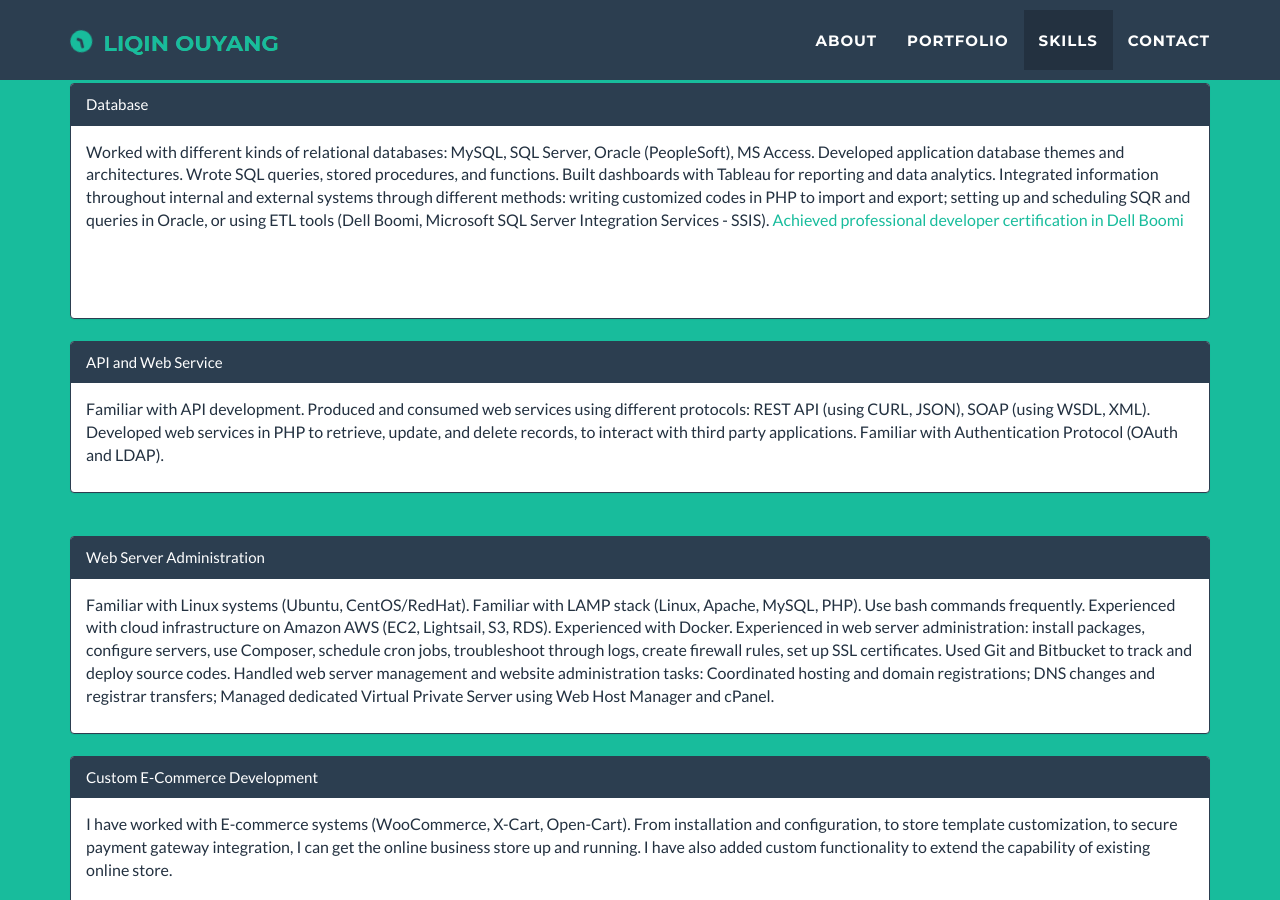
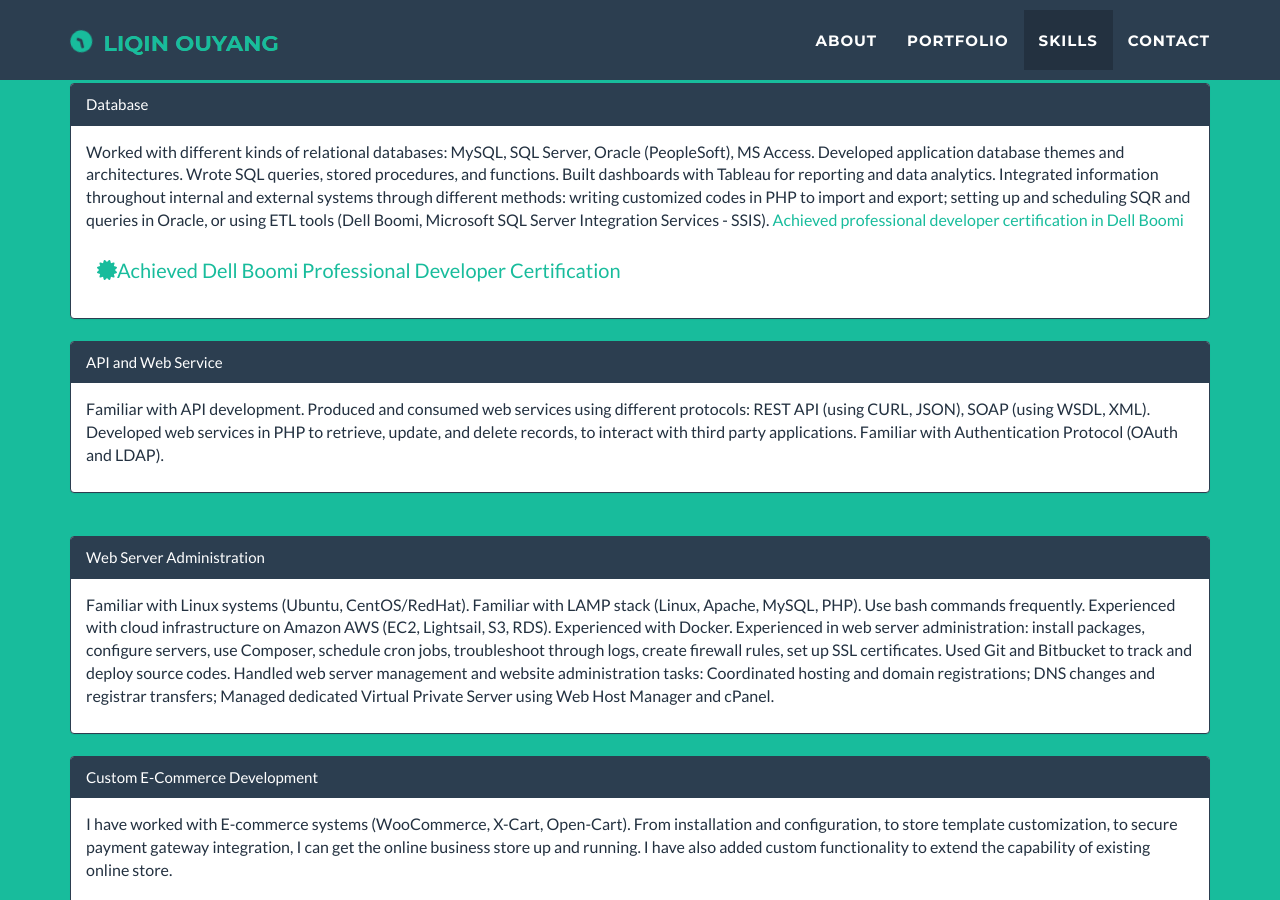
Before and after one commit to hbxtoylq/hbxtoylq.github.io, a Jekyll site: the page built from index.html, in a window 1280 px wide and 900 px high, scrolled down 3988 px. Built offline with Jekyll 4.4.1, drawn with Linux system fonts in a browser that asks for light colours; nearby versions of some CDN libraries.

Commit message:
Update about.html

```diff
--- a/_includes/about.html
+++ b/_includes/about.html
@@ -64,7 +64,7 @@
       internal and external systems through different methods: writing customized codes in PHP to import and export; setting up and scheduling SQR and queries in Oracle,
       or using ETL tools (Dell Boomi, Microsoft SQL Server Integration Services - SSIS). <a href="img/reward/boomiLO.jpg"  style="color: #18bc9c" target="_blank">
        Achieved professional developer certification in Dell Boomi</a>
-      <a href="img/reward/boomiLO.jpg"  class="btn btn-sm btn-outline" target="_blank">
+      <a href="img/reward/boomiLO.jpg"  class="btn btn-sm btn-outline"  style="color: #18bc9c" target="_blank">
 
 <i class="fas fa-certificate"></i>Achieved Dell Boomi Professional Developer Certification </a>
        <br>
```
